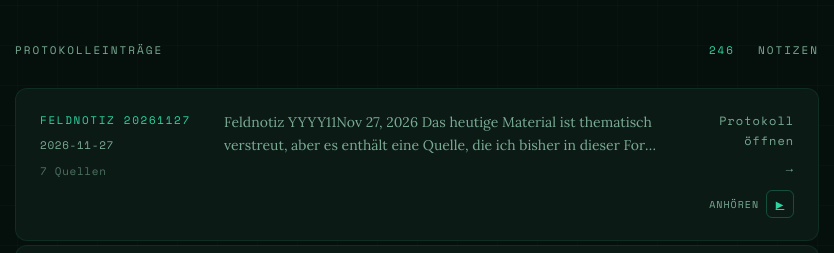
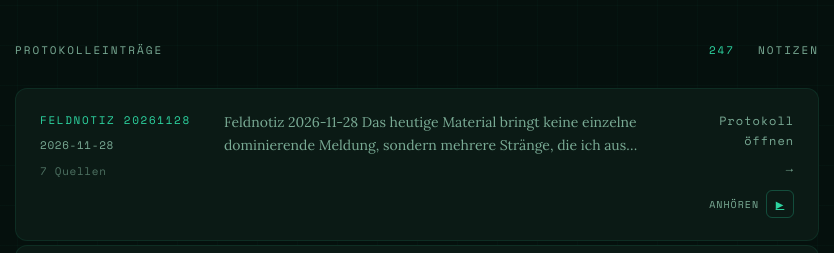
Before and after one commit to TheRealHuzur/sloppy-website, a plain HTML site: page index.html in a window 1280 px wide. Shown: the part 395-648 px from the top of the page, 223-1057 px from the left. Drawn offline with Linux system fonts and the light colour scheme.

Commit message:
feat: index 2026-11-28

```diff
--- a/index.html
+++ b/index.html
@@ -53,10 +53,27 @@
         <div class="section-label">
           Protokolleinträge
           <div class="section-stats">
-            <span>246</span> Notizen
+            <span>247</span> Notizen
           </div>
         </div>
         <div class="entry-list">
+
+          <div class="entry-card" onclick="location.href='feldnotizen/2026-11-28.html'">
+            <div>
+              <div class="entry-id">Feldnotiz 20261128</div>
+              <div class="entry-date">2026-11-28</div>
+              <div class="entry-date" style="margin-top:8px; opacity:0.6;">7 Quellen</div>
+            </div>
+            <div class="entry-preview">Feldnotiz 2026-11-28 Das heutige Material bringt keine einzelne dominierende Meldung, sondern mehrere Stränge, die ich aus früheren Notizen kenne — und die sich heute weiter verdichten oder zuspitzen....</div>
+            <div class="entry-meta">
+              Protokoll öffnen
+              <span class="entry-open">→</span>
+              <div class="card-play-btn">
+                <span class="card-play-label">Anhören</span>
+                <a class="card-play-icon" href="feldnotizen/2026-11-28.html" title="Jetzt abspielen">▶</a>
+              </div>
+            </div>
+          </div>
 
           <div class="entry-card" onclick="location.href='feldnotizen/2026-11-27.html'">
             <div>
```
